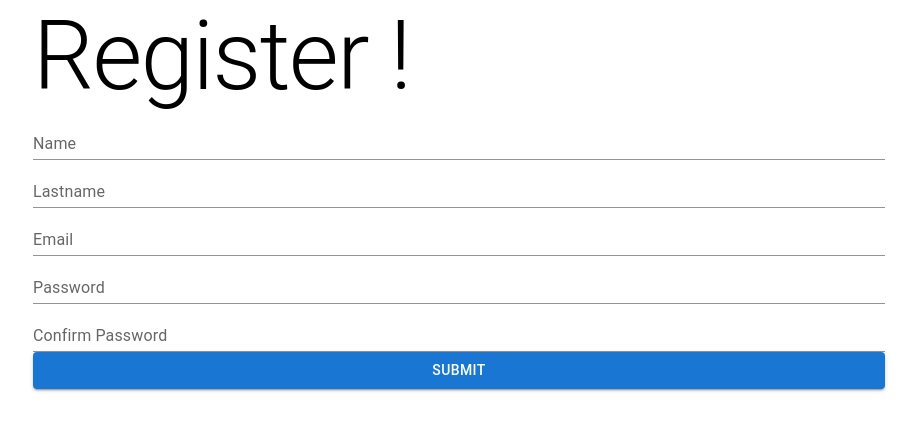
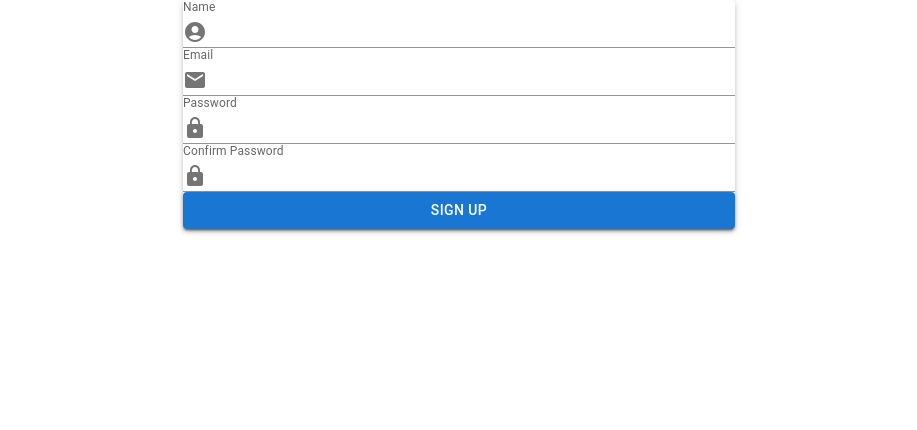
Before and after one commit to michaeladrianhernandezrala/typebot-frontend, a React (Create React App) app: page /signup in a window 1280 px wide. Shown: the top 430 px of the page, without its empty margins (181-1098 px from the left). Built offline with nearby package versions, Linux system fonts and the light colour scheme.

Commit message:
Refactor signup

```diff
--- a/src/App.js
+++ b/src/App.js
@@ -1,11 +1,14 @@
 import logo from "./logo.svg";
 import "./App.css";
 import RegisterScreen from "./modules/RegisterScreen/view";
+import { Routes, Route } from "react-router-dom";
 
 function App() {
   return (
     <div className="App">
-      <RegisterScreen />
+      <Routes>
+        <Route path="signup" element={<RegisterScreen />} />
+      </Routes>
     </div>
   );
 }
--- a/src/index.js
+++ b/src/index.js
@@ -1,13 +1,16 @@
-import React from 'react';
-import ReactDOM from 'react-dom/client';
-import './index.css';
-import App from './App';
-import reportWebVitals from './reportWebVitals';
+import React from "react";
+import ReactDOM from "react-dom/client";
+import "./index.css";
+import App from "./App";
+import reportWebVitals from "./reportWebVitals";
+import { BrowserRouter } from "react-router-dom";
 
-const root = ReactDOM.createRoot(document.getElementById('root'));
+const root = ReactDOM.createRoot(document.getElementById("root"));
 root.render(
   <React.StrictMode>
-    <App />
+    <BrowserRouter>
+      <App />
+    </BrowserRouter>
   </React.StrictMode>
 );
 
--- /dev/null
+++ b/src/modules/FormScreen/view/index.js
@@ -0,0 +1,13 @@
+import { Box } from "@mui/material";
+import { Container } from "@mui/system";
+import React from "react";
+
+function FormScreen({ children }) {
+  return (
+    <Box component="main">
+      <Container maxWidth="sm">{children}</Container>
+    </Box>
+  );
+}
+
+export default FormScreen;
--- a/src/modules/RegisterScreen/view/index.js
+++ b/src/modules/RegisterScreen/view/index.js
@@ -1,134 +1,72 @@
-import React, { useState } from "react";
-import { useFormik } from "formik";
-import * as yup from "yup";
-import { Container } from "@mui/system";
-import { Box, Button, TextField, Typography } from "@mui/material";
-import { ClipLoader } from "react-spinners";
+import React from "react";
 
-import Notification from "../../../commonComponents/Notification";
-import authService from "../../../services/authService";
-import { NotificationContainer } from "react-notifications";
-
-const validationSchema = yup.object({
-  email: yup
-    .string("Enter your email")
-    .email("Enter a valid email")
-    .required("Email is required"),
-  password: yup.string("Enter your password").required("Password is required"),
-  confirmPassword: yup
-    .string("Confirm password")
-    .required("You must confirm password")
-    .oneOf([yup.ref("password"), null], "Passwords must match"),
-});
+import { Button, Grid, InputAdornment, Paper, TextField } from "@mui/material";
+import AccountCircleIcon from "@mui/icons-material/AccountCircle";
+import EmailIcon from "@mui/icons-material/Email";
+import LockIcon from "@mui/icons-material/Lock";
+import FormScreen from "../../FormScreen/view";
 
 function RegisterScreen() {
-  const [loading, setLoading] = useState(false);
-  const formik = useFormik({
-    initialValues: {
-      name: "",
-      lastname: "",
-      email: "",
-      password: "",
-      confirmPassword: "",
-    },
-    validationSchema: validationSchema,
-    onSubmit: async (values) => {
-      try {
-        setLoading(true);
-        await authService.postRegisterUser(values);
-        setLoading(false);
-        Notification("success", "created");
-      } catch (error) {
-        console.log("error", error.response);
-        setLoading(false);
-        Notification("error", error.message);
-      }
-    },
-  });
-
   return (
-    <Box>
-      <Container maxWidth="md">
-        <Box component="section">
-          <Typography variant="h1">Register !</Typography>
-          <form onSubmit={formik.handleSubmit}>
+    <FormScreen>
+      <Grid>
+        <Paper elevation={3}>
+          <form>
             <TextField
               fullWidth
-              id="name"
-              name="name"
               label="Name"
               variant="standard"
-              value={formik.values.name}
-              onChange={formik.handleChange}
-              error={formik.touched.name && Boolean(formik.errors.name)}
-              helperText={formik.touched.name && formik.errors.name}
+              InputProps={{
+                startAdornment: (
+                  <InputAdornment position="start">
+                    <AccountCircleIcon />
+                  </InputAdornment>
+                ),
+              }}
             />
             <TextField
               fullWidth
-              id="lastname"
-              name="lastname"
-              label="Lastname"
+              label="Email"
               variant="standard"
-              value={formik.values.lastname}
-              onChange={formik.handleChange}
-              error={formik.touched.lastname && Boolean(formik.errors.lastname)}
-              helperText={formik.touched.lastname && formik.errors.lastname}
+              InputProps={{
+                startAdornment: (
+                  <InputAdornment position="start">
+                    <EmailIcon />
+                  </InputAdornment>
+                ),
+              }}
             />
             <TextField
               fullWidth
-              id="email"
-              name="email"
-              label="Email"
+              label="Password"
               variant="standard"
-              value={formik.values.email}
-              onChange={formik.handleChange}
-              error={formik.touched.email && Boolean(formik.errors.email)}
-              helperText={formik.touched.email && formik.errors.email}
+              InputProps={{
+                startAdornment: (
+                  <InputAdornment position="start">
+                    <LockIcon />
+                  </InputAdornment>
+                ),
+              }}
             />
             <TextField
               fullWidth
-              id="password"
-              name="password"
-              label="Password"
-              type="password"
+              label="Confirm Password"
               variant="standard"
-              value={formik.values.password}
-              onChange={formik.handleChange}
-              error={formik.touched.password && Boolean(formik.errors.password)}
-              helperText={formik.touched.password && formik.errors.password}
+              InputProps={{
+                startAdornment: (
+                  <InputAdornment position="start">
+                    <LockIcon />
+                  </InputAdornment>
+                ),
+              }}
             />
-            <TextField
-              fullWidth
-              id="confirmPassword"
-              name="confirmPassword"
-              label="Confirm Password"
-              type="password"
-              variant="standard"
-              value={formik.values.confirmPassword}
-              onChange={formik.handleChange}
-              error={
-                formik.touched.confirmPassword &&
-                Boolean(formik.errors.password)
-              }
-              helperText={
-                formik.touched.confirmPassword && formik.errors.confirmPassword
-              }
-            />
-            <ClipLoader loading={loading} />
-            <Button
-              disabled={loading}
-              color="primary"
-              variant="contained"
-              fullWidth
-              type="submit"
-            >
-              Submit
+            <Button fullWidth type="submit" variant="contained" color="primary">
+              Sign up
             </Button>
-            <NotificationContainer />
           </form>
-        </Box>
-      </Container>
-    </Box>
+        </Paper>
+      </Grid>
+    </FormScreen>
   );
 }
 
--- /dev/null
+++ b/src/stores.js
@@ -0,0 +1 @@
+import { store } from "react-redux";
```
Also changed, not shown: package.json (+7 -2 lines), 1 other file (tests, documents, lock files or other folders).
